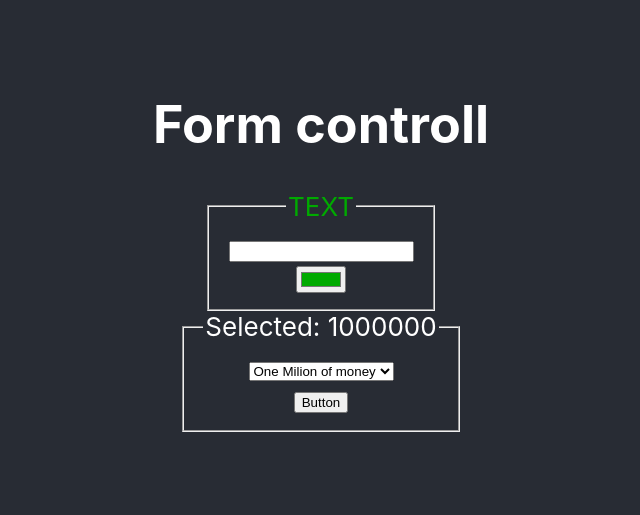
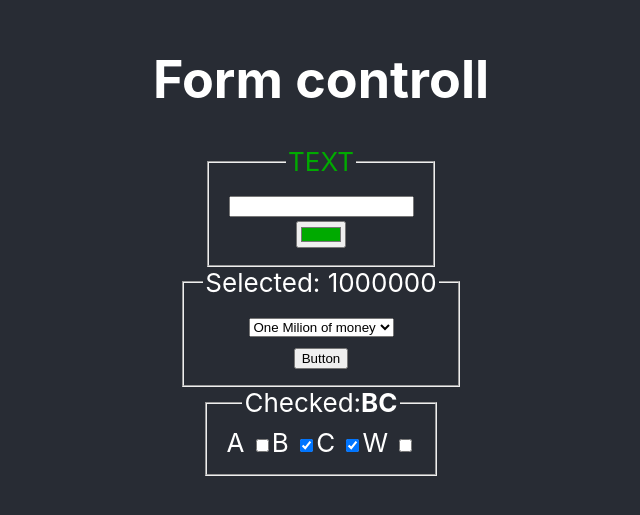
Before and after one commit to FragVagis/delfinai, a React (Create React App) app in the folder r1/: page / in a window 1280 px wide. Shown: the part 155-670 px from the top of the page, without its empty margins (319-959 px from the left). Built offline with nearby package versions, Linux system fonts and the light colour scheme.

Commit message:
CheckBox

```diff
--- a/r1/src/App.jsx
+++ b/r1/src/App.jsx
@@ -1,6 +1,7 @@
 import './App.css';
 import Select from './Components/008/Select';
 import Text from './Components/008/Text';
+import Checkbox from './Components/008/Checkbox';
 function App() {
 
 
@@ -11,6 +12,7 @@ function App() {
           <h1>Form controll</h1>
             <Text></Text>
             <Select></Select>
+            <Checkbox></Checkbox>
           </header>
     </div>
   );
--- /dev/null
+++ b/r1/src/Components/008/Checkbox.jsx
@@ -0,0 +1,41 @@
+import { cloneElement, useEffect, useState } from "react";
+
+
+function Checkbox() {
+
+    const [cb, setCb] = useState({A:false, B:true, C:true, W:false});
+
+    const [checked, setChecked] = useState([])
+
+    const handleInput = e => {
+        setCb(c => ({...c, [e.target.value]: !c[e.target.value]}));
+    }
+
+    useEffect(() => {
+        const box = []
+        for(const b in cb) {
+            if(cb[b]) {
+                box.push(b)
+            }
+        }
+        setChecked(box);
+    }, [cb]);
+
+    return(
+        <>
+        <fieldset>
+            <legend>Checked:
+                {
+                    checked.map(b => <b key={b}>{b}</b>)
+                }
+            </legend>
+                A <input type="checkbox" value="A" checked={cb.A} onChange={handleInput}></input>
+                B <input type="checkbox" value="B" checked={cb.B} onChange={handleInput}></input>
+                C <input type="checkbox" value="C" checked={cb.C} onChange={handleInput}></input>
+                W <input type="checkbox" value="W" checked={cb.W} onChange={handleInput}></input>
+        </fieldset>
+        </>
+    )
+}
+
+export default Checkbox;
```
